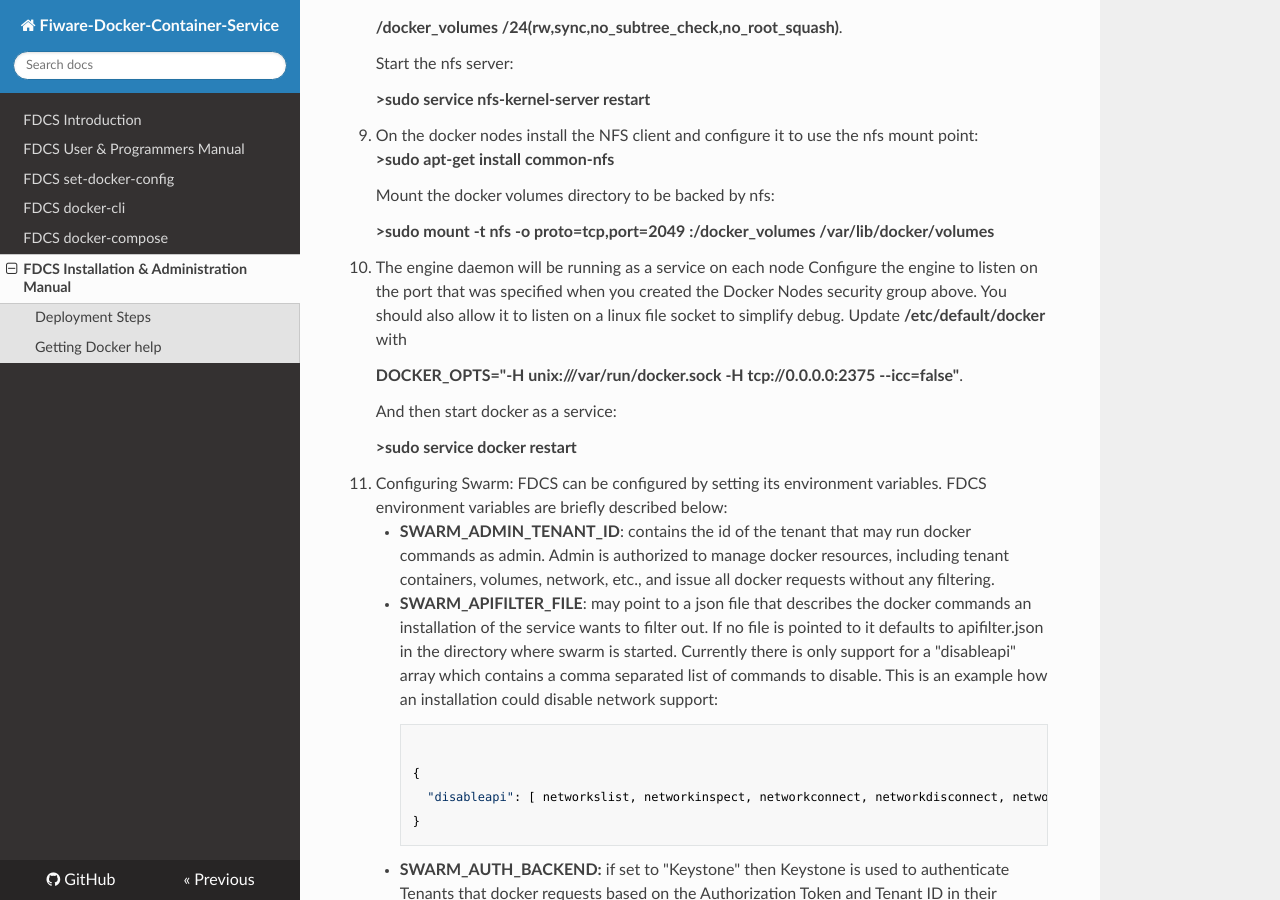
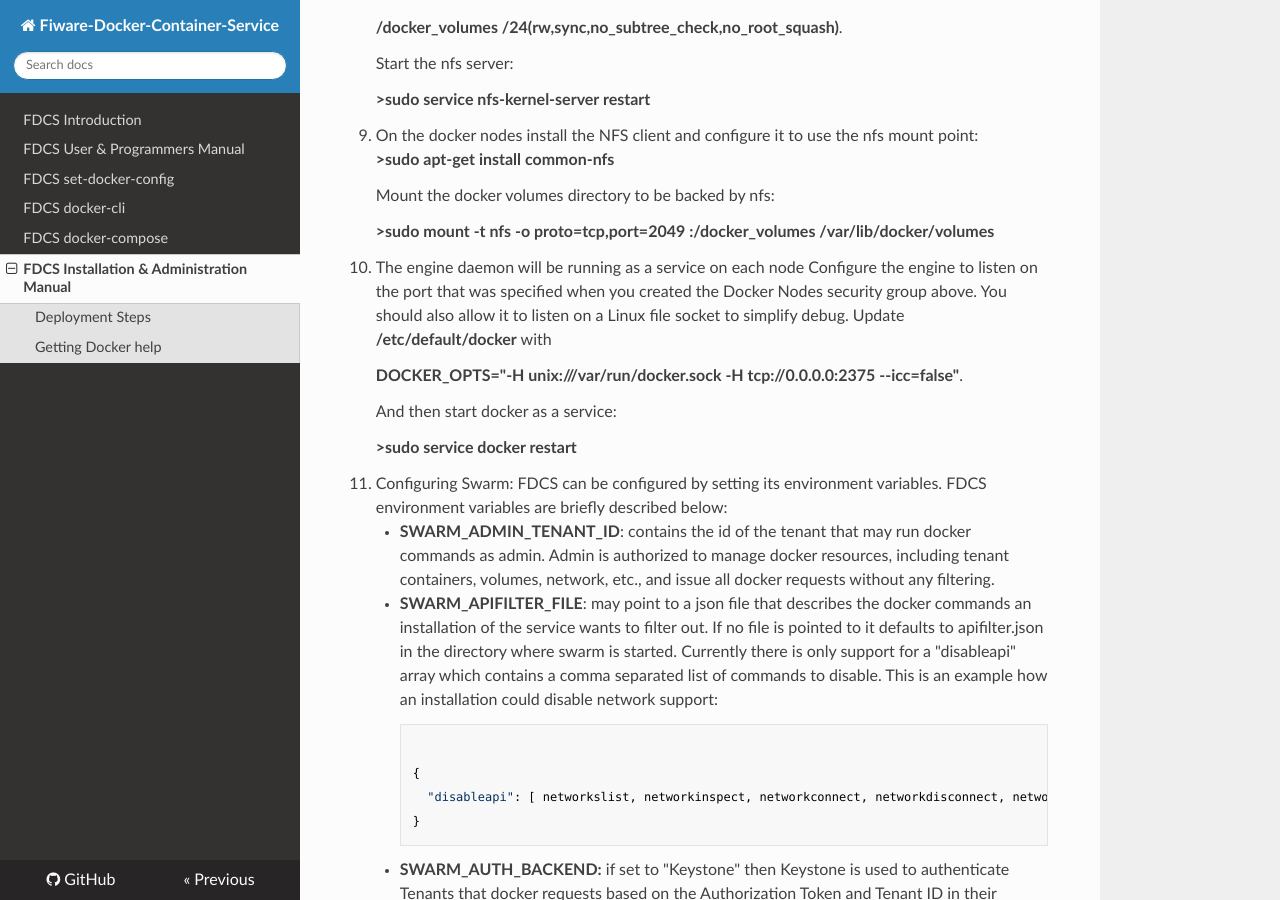
Before and after one commit to fiware-docker/docker-container-service, an MkDocs documentation site: the page built from docs/adminguide/admin-guide.md, in a window 1280 px wide and 900 px high, scrolled down 1618 px. Built offline with MkDocs 1.6.1, drawn with Linux system fonts in a browser that asks for light colours; nearby versions of some CDN libraries; comment, search, counter and statistics services are not loaded; old or Windows-style settings are respelled for this version of MkDocs.

```diff
--- a/docs/adminguide/admin-guide.md
+++ b/docs/adminguide/admin-guide.md
@@ -169,7 +169,7 @@ Enable swap cgroup memory limit following those steps from [docker documentation
 
 
 <li> The engine daemon will be running as a service on each node
-Configure the engine to listen on the port that was specified when you created the Docker Nodes security group above.  You should also allow it to listen on a linux file socket to simplify debug.
+Configure the engine to listen on the port that was specified when you created the Docker Nodes security group above.  You should also allow it to listen on a Linux file socket to simplify debug.
 
      Update <b>/etc/default/docker</b> with
      <p>
```
